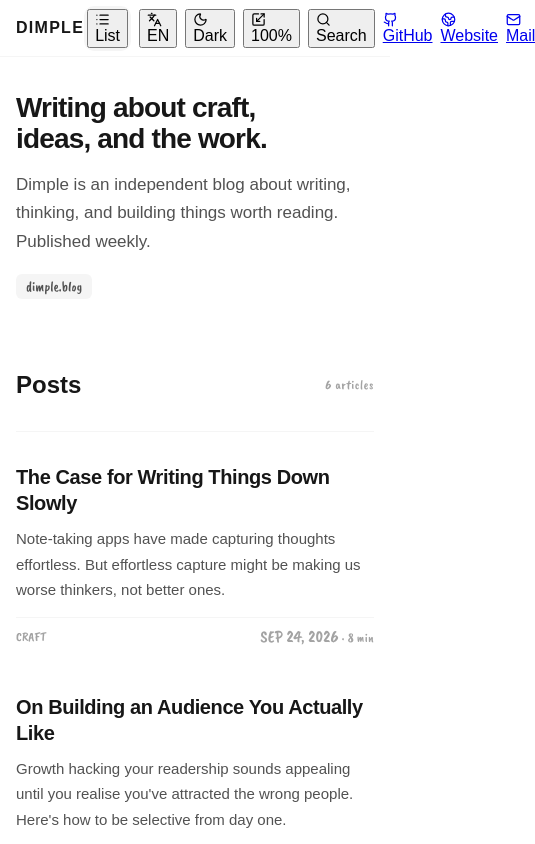
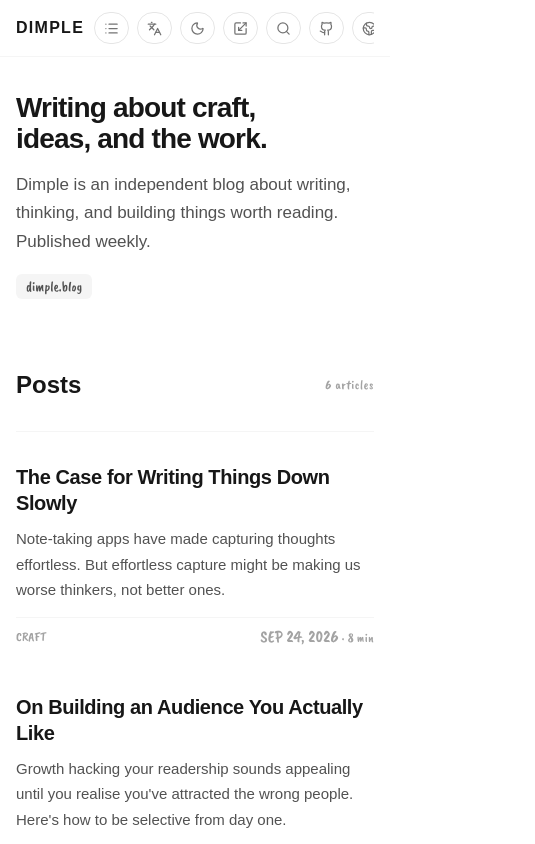
Before and after one commit to akcizur/kaap, a React (Vite) app: page / in a window 390 px wide. Shown: the top 844 px of the page, 535 px wide, since content can reach past the window. Built offline with nearby package versions, Linux system fonts and the light colour scheme; a web font is replaced by a local one.

Commit message:
Unify navbar controls as pills

```diff
--- a/public/styles.css
+++ b/public/styles.css
@@ -104,38 +104,51 @@ button:focus-visible, input:focus-visible, article:focus-visible { outline: 2px
 .view-switcher {
   display: inline-flex;
   align-items: center;
-  padding: 3px;
-  border-radius: 10px;
-  background: var(--surface-strong);
 }
 
-.mode-button, .icon-button, .modal-close, .setting-button, .done-button, .subscribe-button {
-  border: 0;
+.mode-button, .icon-button, .modal-close, .setting-button, .done-button, .subscribe-button, .nav-button {
+  border: 1px solid var(--border-strong);
   cursor: pointer;
+  text-decoration: none;
 }
 
-.mode-button {
-  width: 32px;
-  height: 32px;
-  padding: 0;
+.nav-button {
+  min-height: 32px;
+  padding: 0 11px;
   display: inline-flex;
   align-items: center;
   justify-content: center;
-  border-radius: 8px;
-  background: var(--accent);
-  color: var(--accent-contrast);
+  gap: 7px;
+  border-radius: 999px;
+  background: transparent;
+  color: var(--text-soft);
+  font-family: var(--font-sans);
   font-size: 12px;
   font-weight: 500;
   line-height: 1;
-  transition: background-color .15s ease, color .15s ease, transform .15s ease;
+  white-space: nowrap;
+  transition: background-color .15s ease, border-color .15s ease, color .15s ease, transform .15s ease;
 }
 
-.mode-button:hover {
-  transform: translateY(-1px);
+.nav-button:hover,
+.nav-button:focus-visible {
+  background: var(--surface-strong);
+  border-color: var(--border-strong);
+  color: var(--text);
 }
 
-.mode-button:active {
-  transform: translateY(0);
+.nav-button:active {
+  transform: translateY(1px);
+}
+
+.nav-button.is-active {
+  background: var(--accent);
+  border-color: var(--accent);
+  color: var(--accent-contrast);
+}
+
+.nav-mode-button .nav-mode-label {
+  display: none;
 }
 
 .icon-button {
@@ -290,3 +303,99 @@ button:focus-visible, input:focus-visible, article:focus-visible { outline: 2px
   font-weight: 400;
   font-style: normal;
 }
+
+
+.search-row {
+  width: 100%;
+  max-width: 768px;
+  margin: 0 auto;
+  padding: 8px 24px 12px;
+}
+
+.search-field {
+  width: 100%;
+  min-height: 36px;
+  display: flex;
+  align-items: center;
+  gap: 9px;
+  padding: 0 12px;
+  border: 1px solid var(--border-strong);
+  border-radius: 999px;
+  background: var(--surface);
+  color: var(--text-soft);
+}
+
+.search-input {
+  flex: 1;
+  min-width: 0;
+  border: 0;
+  outline: 0;
+  background: transparent;
+  color: var(--text);
+  font: inherit;
+  font-size: 13px;
+}
+
+.search-input::placeholder { color: var(--text-faint); }
+
+.search-clear {
+  width: 24px;
+  height: 24px;
+  display: inline-flex;
+  align-items: center;
+  justify-content: center;
+  padding: 0;
+  border: 0;
+  border-radius: 50%;
+  background: transparent;
+  color: var(--text-soft);
+  cursor: pointer;
+}
+
+.search-clear:hover { color: var(--text); }
+
+.empty-search {
+  min-height: 160px;
+  display: flex;
+  flex-direction: column;
+  align-items: center;
+  justify-content: center;
+  gap: 8px;
+  color: var(--text-soft);
+  text-align: center;
+}
+
+.empty-search strong {
+  color: var(--text);
+  font-size: 16px;
+}
+
+.empty-search span {
+  font-size: 13px;
+}
+
+.scale-90 { zoom: .9; }
+.scale-100 { zoom: 1; }
+.scale-110 { zoom: 1.1; }
+
+.nav-link { color: var(--text-soft); }
+
+@media (max-width: 980px) {
+  .header-actions {
+    overflow-x: auto;
+    scrollbar-width: none;
+    justify-content: flex-end;
+  }
+  .header-actions::-webkit-scrollbar { display: none; }
+}
+
+@media (max-width: 640px) {
+  .header-inner { height: auto; min-height: 56px; gap: 10px; }
+  .brand { flex-shrink: 0; }
+  .header-actions { padding: 8px 0; justify-content: flex-start; }
+  .nav-button { padding: 0 9px; }
+  .nav-button span { display: none; }
+  .nav-button .ui-icon + span { display: none; }
+  .nav-mode-button .nav-mode-label { display: none; }
+  .search-row { padding: 4px 16px 10px; }
+}
```
